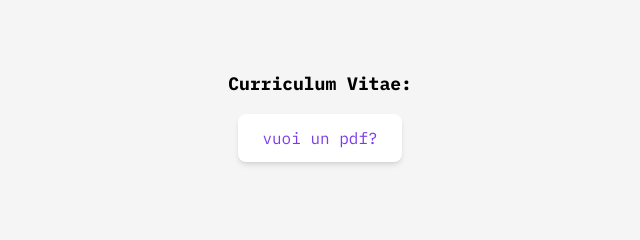
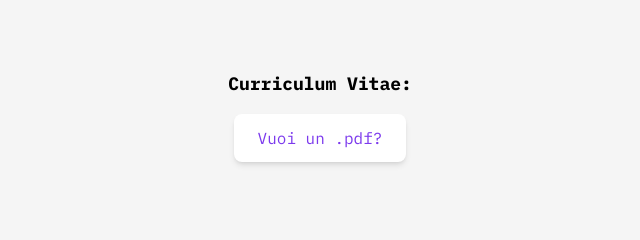
Before and after one commit to oneSpecter/portfolio, an Astro site: page / in a window 1280 px wide. Shown: the part 4740-4980 px from the top of the page, 320-960 px from the left. Built offline with nearby package versions, Linux system fonts and the light colour scheme; Astro itself is replaced by a stand-in of ours.

Commit message:
ritocchi

```diff
--- a/src/components/Cv.astro
+++ b/src/components/Cv.astro
@@ -10,22 +10,23 @@ const hasCv = siteConfig.education && siteConfig.education.length > 0;
             style={`--accent-color: ${siteConfig.accentColor}; --dkbg-color: ${siteConfig.dkbackgroundColor};`}
             class="p-8 sm:p-12 md:p-16 lg:p-24 bg-[#f5f5f5] dark:bg-[var(--dkbg-color)]"
         >
-            <div>
-                <p class="text-center font-black dark:text-white text-lg mb-4">
+            <div class="flex flex-col items-center mb-8">
+                <p class="font-black dark:text-white text-lg mb-4 text-center">
                     Curriculum Vitae:
                 </p>
-                <div
-                    class="flex justify-center mb-8"
-                    style={`--accent-color: ${siteConfig.accentColor}; --dkbg-color: ${siteConfig.dkbackgroundColor};`}
-                >
+                {siteConfig.Cv.map((cv) => (
                     <a
-                        href="/Cv.pdf"
-                        download="Andrea Blasetti Cv.pdf"
+                        href={cv.link}
+                        target="_blank"
+                        rel="noopener noreferrer"
+                        aria-label="Download CV"
+                        title="Download CV"
+                        download={cv.download}
                         class="bg-white text-[var(--accent-color)] px-6 py-3 rounded-lg shadow-md hover:bg-[var(--accent-color)] hover:text-white transition-colors duration-300"
                     >
-                        vuoi un pdf?
+                        {cv.title}
                     </a>
-                </div>
+                ))}
             </div>
         </section>
     )
--- a/src/config.ts
+++ b/src/config.ts
@@ -1,3 +1,5 @@
+import Cv from "./components/Cv.astro";
+
 export const siteConfig = {
   name: "Andrea Blasetti",
   title: "Studente di informatica",
@@ -98,4 +100,9 @@ export const siteConfig = {
       ],
     },
   ],
+  Cv: [{
+    title: "Vuoi un .pdf?",
+    link: "/Cv.pdf",
+    download: "Andrea Blasetti Cv.pdf",
+  }]
 };
```
